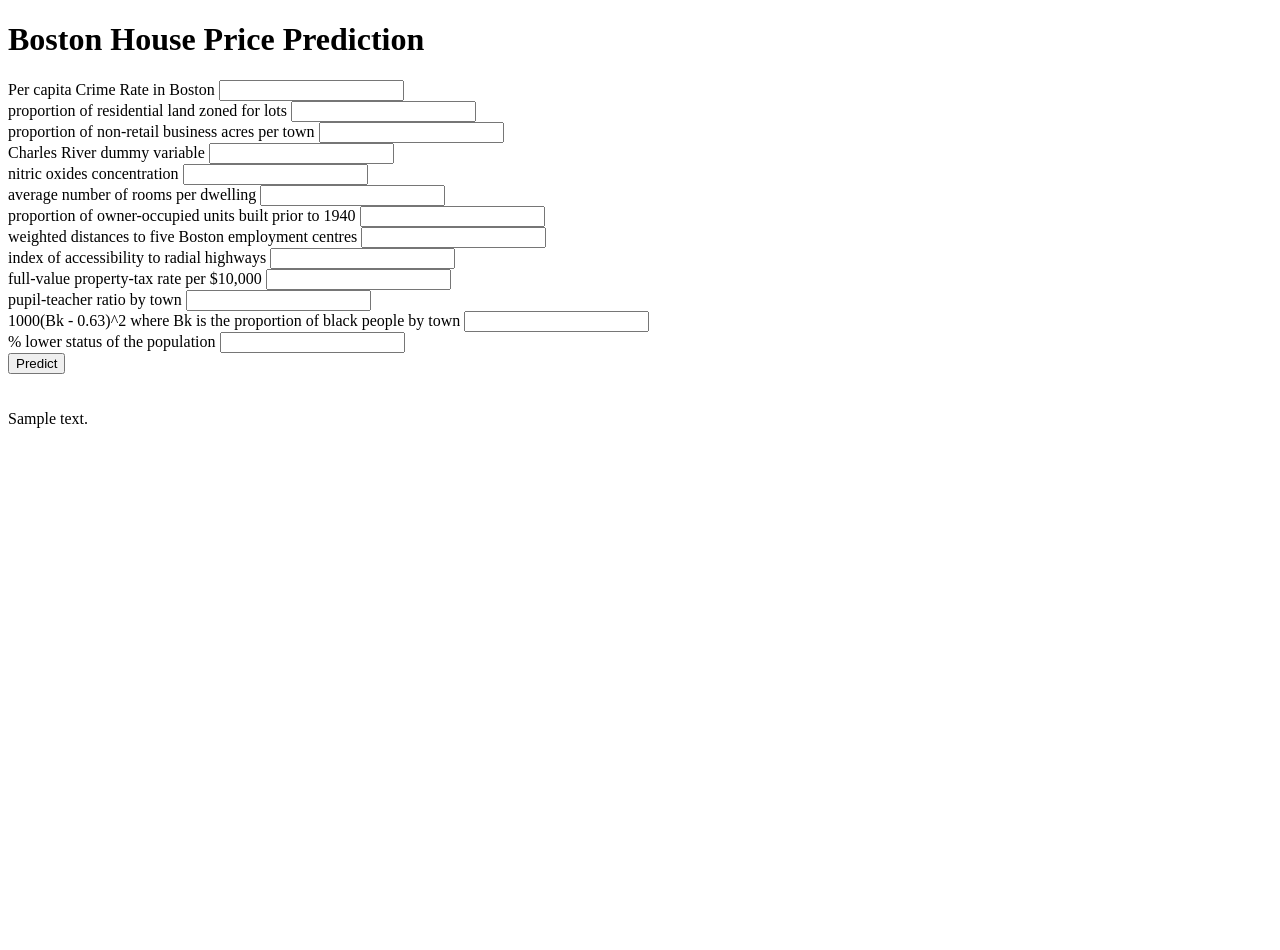
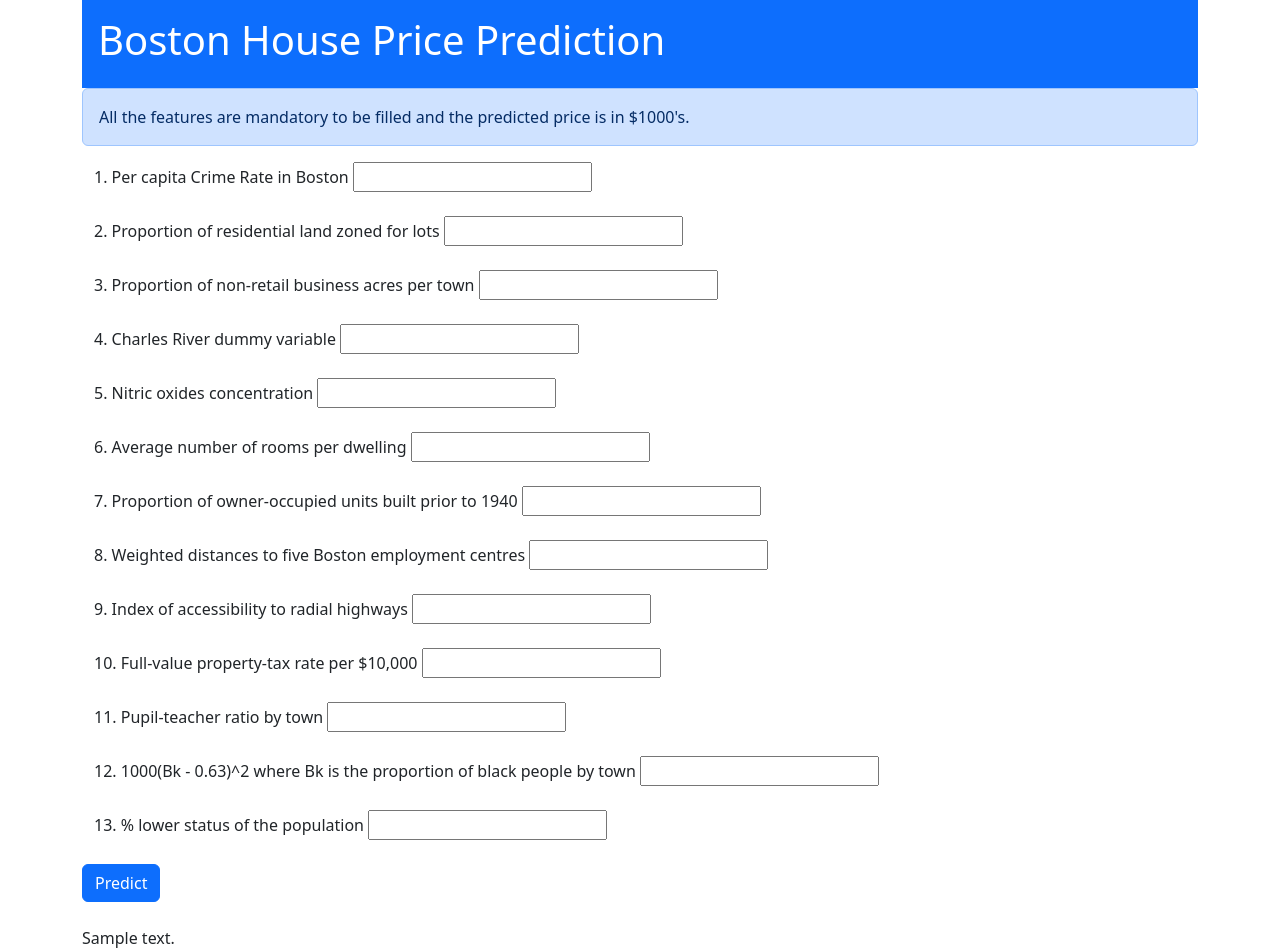
Before and after one commit to Vineet2102/Boston_House_Pricing, a Flask app: template templates/home.html in a window 1280 px wide. Before the commit the page ends 428 px from the top, so only its background shows below. Run offline with Flask 2, Linux system fonts and the light colour scheme; the template is opened without the code that fills it: most values are stand-ins (such as "Sample title", 1, 10 or a date in 2020); parts of the project's set-up code (start-up, migrations or seed data) failed here and were passed over.

Commit message:
CSS added

```diff
--- a/app.py
+++ b/app.py
@@ -28,7 +28,7 @@ def predict():
     final_input = scalar.transform(np.array(data).reshape(1,-1))
     print(final_input)
     output = regmodel.predict(final_input)[0]
-    return render_template("home.html", prediction_text="The House price prediction is {}".format(output))
+    return render_template("home.html", prediction_text="The House price predicted is {}".format(output))
 
 
 if __name__ == '__main__':
--- a/templates/home.html
+++ b/templates/home.html
@@ -8,45 +8,53 @@
     <link href='https://fonts.googleapis.com/css?family=Arimo' rel='stylesheet' type='text/css'>
     <link href='https://fonts.googleapis.com/css?family=Hind:300' rel='stylesheet' type='text/css'>
     <link href='https://fonts.googleapis.com/css?family=Open+Sans+Condensed:300' rel='stylesheet' type='text/css'>
+    <link rel="stylesheet" href="https://cdn.jsdelivr.net/npm/bootstrap@5.3.0-alpha1/dist/css/bootstrap.min.css">
 
 
 </head>
 
 <body>
-    <div class="login">
-        <h1>Boston House Price Prediction</h1>
+    <div class="container-xl">
+        <div class="container-sm text-bg-primary p-3">
+            <h1>Boston House Price Prediction</h1>
+        </div>
 
-        <!-- Main Input For Receiving Query to our ML -->
-        <form action="{{ url_for('predict')}}" method="post">
-            <label for="CRIM">Per capita Crime Rate in Boston</label>
-            <input type="text" name="CRIM" required="required" /><br>
-            <label for="ZN">proportion of residential land zoned for lots</label>
-            <input type="text" name="ZN" required="required" /><br>
-            <label for="INDUS">proportion of non-retail business acres per town</label>
-            <input type="text" name="INDUS" required="required" /><br>
-            <label for="CHAS">Charles River dummy variable</label>
-            <input type="text" name="CHAS" required="required" /><br>
-            <label for="NOX">nitric oxides concentration</label>
-            <input type="text" name="NOX" required="required" /><br>
-            <label for="RM">average number of rooms per dwelling</label>
-            <input type="text" name="RM" required="required" /><br>
-            <label for="Age">proportion of owner-occupied units built prior to 1940</label>
-            <input type="text" name="Age" required="required" /><br>
-            <label for="DIS">weighted distances to five Boston employment centres</label>
-            <input type="text" name="DIS" required="required" /><br>
-            <label for="RAD">index of accessibility to radial highways</label>
-            <input type="text" name="RAD" required="required" /><br>
-            <label for="TAX">full-value property-tax rate per $10,000</label>
-            <input type="text" name="TAX" required="required" /><br>
-            <label for="PTRATIO">pupil-teacher ratio by town</label>
-            <input type="text" name="PTRATIO" required="required" /><br>
-            <label for="B">1000(Bk - 0.63)^2 where Bk is the proportion of black people by town</label>
-            <input type="text" name="B" required="required" /><br>
-            <label for="LSTAT">% lower status of the population</label>
-            <input type="text" name="LSTAT" required="required" /><br>
+        <div class="alert alert-primary" role="alert">
+            All the features are mandatory to be filled and the predicted price is in $1000's.
+        </div>
 
+        <div class="container">
+            <!-- Main Input For Receiving Query to our ML -->
+            <form action="{{ url_for('predict')}}" method="post">
+                <label for="CRIM">1. Per capita Crime Rate in Boston</label>
+                <input type="text" name="CRIM" required="required" /><br><br>
+                <label for="ZN">2. Proportion of residential land zoned for lots</label>
+                <input type="text" name="ZN" required="required" /><br><br>
+                <label for="INDUS">3. Proportion of non-retail business acres per town</label>
+                <input type="text" name="INDUS" required="required" /><br><br>
+                <label for="CHAS">4. Charles River dummy variable</label>
+                <input type="text" name="CHAS" required="required" /><br><br>
+                <label for="NOX">5. Nitric oxides concentration</label>
+                <input type="text" name="NOX" required="required" /><br><br>
+                <label for="RM">6. Average number of rooms per dwelling</label>
+                <input type="text" name="RM" required="required" /><br><br>
+                <label for="Age">7. Proportion of owner-occupied units built prior to 1940</label>
+                <input type="text" name="Age" required="required" /><br><br>
+                <label for="DIS">8. Weighted distances to five Boston employment centres</label>
+                <input type="text" name="DIS" required="required" /><br><br>
+                <label for="RAD">9. Index of accessibility to radial highways</label>
+                <input type="text" name="RAD" required="required" /><br><br>
+                <label for="TAX">10. Full-value property-tax rate per $10,000</label>
+                <input type="text" name="TAX" required="required" /><br><br>
+                <label for="PTRATIO">11. Pupil-teacher ratio by town</label>
+                <input type="text" name="PTRATIO" required="required" /><br><br>
+                <label for="B">12. 1000(Bk - 0.63)^2 where Bk is the proportion of black people by town</label>
+                <input type="text" name="B" required="required" /><br><br>
+                <label for="LSTAT">13. % lower status of the population</label>
+                <input type="text" name="LSTAT" required="required" /><br><br>
+        </div>
 
-            <button type="submit" class="btn btn-primary btn-block btn-large">Predict</button>
+        <button type="submit" class="btn btn-primary btn-block btn-large">Predict</button>
         </form>
 
         <br>
@@ -54,8 +62,15 @@
 
 
     </div>
-    {{prediction_text}}
+    <div class="container">
+        {{prediction_text}}
+    </div>
+
+
 
 </body>
+<script src="https://cdn.jsdelivr.net/npm/bootstrap@5.3.0-alpha1/dist/js/bootstrap.bundle.min.js"
+    integrity="sha384-w76AqPfDkMBDXo30jS1Sgez6pr3x5MlQ1ZAGC+nuZB+EYdgRZgiwxhTBTkF7CXvN"
+    crossorigin="anonymous"></script>
 
 </html>
```
Also changed, not shown: .github/workflows/main.yaml (added), 1 other file.
